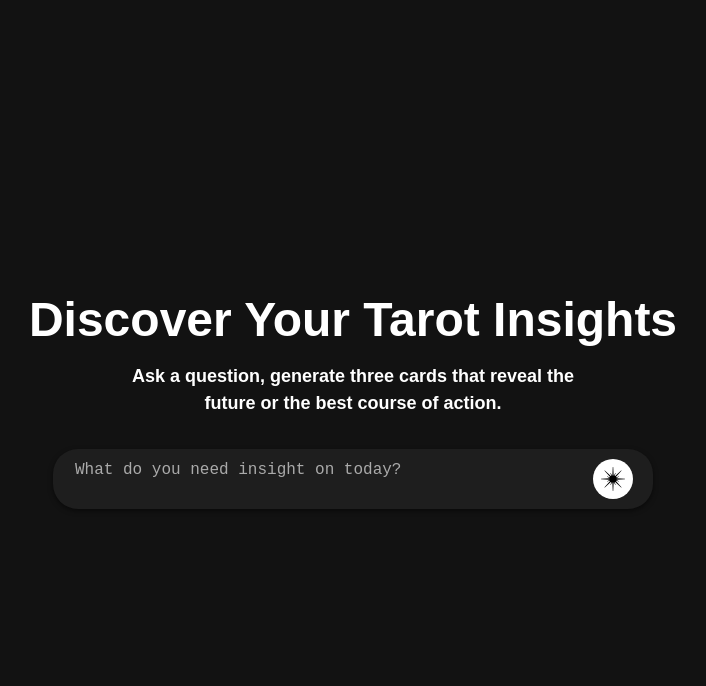
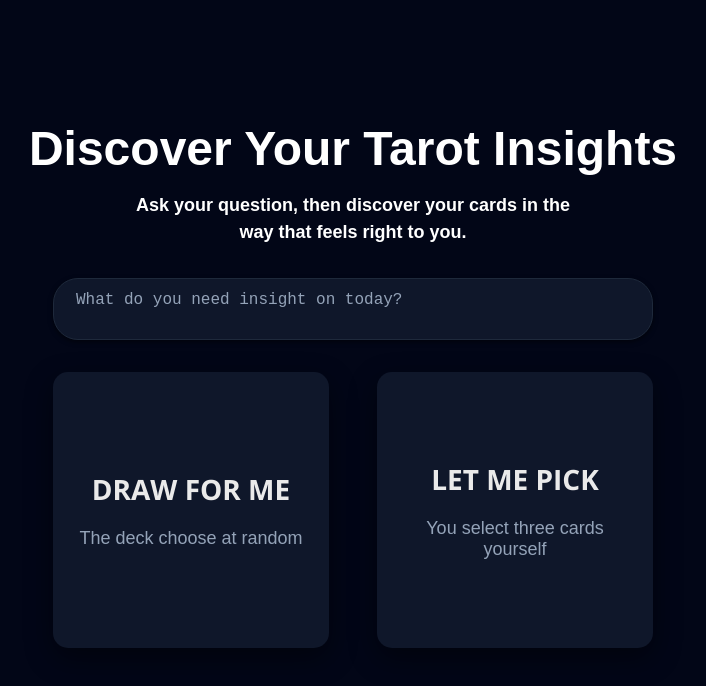
Before and after one commit to anduscheung/tarot-cards-picking, a React (Vite) app: page / in a window 1280 px wide. Shown: the top 686 px of the page, without its empty margins (287-993 px from the left). Built offline with nearby package versions, Linux system fonts and the light colour scheme.

Commit message:
feat: create the tarot mode page

```diff
--- a/index.html
+++ b/index.html
@@ -3,6 +3,9 @@
   <head>
     <meta charset="UTF-8" />
     <link rel="icon" type="image/svg+xml" href="/vite.svg" />
+    <link rel="preconnect" href="https://fonts.googleapis.com">
+<link rel="preconnect" href="https://fonts.gstatic.com" crossorigin>
+<link href="https://fonts.googleapis.com/css2?family=Open+Sans:ital,wght@0,300..800;1,300..800&family=Poppins:ital,wght@0,100;0,200;0,300;0,400;0,500;0,600;0,700;0,800;0,900;1,100;1,200;1,300;1,400;1,500;1,600;1,700;1,800;1,900&family=Public+Sans:ital,wght@0,100..900;1,100..900&family=Saira:ital,wght@0,100..900;1,100..900&display=swap" rel="stylesheet">
     <meta name="viewport" content="width=device-width, initial-scale=1.0" />
     <title>A Tarot Card Picker App | Vite, React, TypeScript & Advanced CSS Animations</title>
   </head>
--- a/src/App.tsx
+++ b/src/App.tsx
@@ -1,10 +1,12 @@
 import "./App.css";
-import AskAQuestion from "./features/AskAQuestion/AskAQuestion";
+import Mode from "./features/Mode";
+// import AskAQuestion from "./features/AskAQuestion/AskAQuestion";
 
 function App() {
   return (
     <div className="App">
-      <AskAQuestion />
+      <Mode />
+      {/* <AskAQuestion /> */}
     </div>
   );
 }
--- /dev/null
+++ b/src/features/Mode/Card.module.scss
@@ -0,0 +1,119 @@
+.title {
+  font-weight: 700;
+  text-transform: uppercase;
+  font-family: "Open Sans";
+  font-size: clamp(16px, 3vw, 28px);
+}
+
+.substring {
+  font-size: clamp(12px, 2vw, 18px);
+  color: #94a3b8;
+}
+
+.text {
+  text-align: center;
+}
+
+.shimmerCard {
+  --radius: 16px;
+  --border: 2px; /* border thickness */
+  --bg: rgb(15 23 42); /* card background */
+  --shine1: #fff; /* bright points in the shimmer */
+  --shine2: #8ec5ff;
+  --shine3: #b388ff;
+
+  width: 100%;
+
+  position: relative;
+  display: inline-block;
+  border: 0;
+  background: transparent;
+  border-radius: var(--radius);
+  padding: 0;
+  cursor: pointer;
+  isolation: isolate; /* keep pseudo elements clipped */
+}
+
+/* actual card surface */
+.shimmerCardInner {
+  display: flex;
+  flex-direction: column;
+  justify-content: center;
+  align-items: center;
+  gap: clamp(10px, 2vw, 20px);
+
+  aspect-ratio: 1 / 1;
+  background: var(--bg);
+  color: #eaeaea;
+  border-radius: calc(var(--radius) - 1px);
+  padding: 24px;
+  box-shadow: 0 10px 28px rgba(0, 0, 0, 0.45);
+  position: relative;
+  z-index: 1;
+}
+.shimmerCard::before {
+  content: "";
+  position: absolute;
+  inset: 0;
+  padding: var(--border);
+  border-radius: var(--radius);
+  background: conic-gradient(
+    from 0deg,
+    transparent 0deg,
+    var(--shine1) 60deg,
+    var(--shine2) 120deg,
+    var(--shine3) 180deg,
+    var(--shine2) 240deg,
+    var(--shine1) 300deg,
+    transparent 360deg
+  );
+
+  /* Show gradient only as a ring (border) */
+  -webkit-mask: linear-gradient(#000 0 0) content-box, linear-gradient(#000 0 0);
+  -webkit-mask-composite: xor;
+  mask-composite: exclude;
+
+  filter: blur(0.2px); /* crisper on some displays */
+  animation: shimmer-rotate 2.2s linear infinite;
+  animation-play-state: paused; /* only run on hover/focus */
+  opacity: 0;
+  visibility: hidden;
+  transition: opacity 0.3s ease, visibility 0s linear 0.3s;
+}
+
+/* subtle outer glow that fades in on hover */
+.shimmerCard::after {
+  content: "";
+  position: absolute;
+  inset: -6px;
+  border-radius: calc(var(--radius) + 6px);
+  background: radial-gradient(40% 60% at 50% 50%, rgba(255, 255, 255, 0.08), transparent 60%);
+  opacity: 0;
+  transition: opacity 0.25s ease;
+}
+
+/* turn animation on when interactive */
+.shimmerCard:hover::before,
+.shimmerCard:focus-visible::before {
+  animation-play-state: running;
+  opacity: 1;
+  visibility: visible;
+  transition-delay: 0s; /* appear immediately */
+}
+.shimmerCard:hover::after,
+.shimmerCard:focus-visible::after {
+  opacity: 1;
+}
+
+@keyframes shimmer-rotate {
+  to {
+    transform: rotate(360deg);
+  }
+}
+
+/* Respect reduced-motion */
+@media (prefers-reduced-motion: reduce) {
+  .shimmerCard::before {
+    animation: none;
+  }
+}
--- /dev/null
+++ b/src/features/Mode/Card.tsx
@@ -0,0 +1,19 @@
+import styles from "./Card.module.scss";
+
+interface CardProps {
+  title: string;
+  substring: string;
+}
+
+const Card: React.FC<CardProps> = ({ title, substring }) => {
+  return (
+    <div className={styles.shimmerCard}>
+      <div className={styles.shimmerCardInner}>
+        <div className={`${styles.title} ${styles.text}`}>{title}</div>
+        <div className={`${styles.substring} ${styles.text}`}>{substring}</div>
+      </div>
+    </div>
+  );
+};
+
+export default Card;
--- /dev/null
+++ b/src/features/Mode/Mode.module.scss
@@ -0,0 +1,87 @@
+.container {
+  display: flex;
+  flex-direction: column;
+  justify-content: center;
+  align-items: center;
+  height: 100vh;
+  width: 100vw;
+  overflow: hidden;
+  // background-color: #121212;
+  background-color: rgb(2 6 23);
+  color: #ffffff;
+  font-family: "Arial", sans-serif;
+}
+
+.title {
+  font-size: clamp(28px, 4vw, 48px);
+  margin: 0;
+  color: #ffffff;
+  text-align: center;
+}
+
+.subTitle {
+  max-width: clamp(260px, 80%, 460px);
+  font-size: clamp(14px, 2vw, 18px);
+  text-align: center;
+  margin-top: 16px;
+  line-height: 1.5;
+  margin-bottom: 32px;
+}
+
+.questionForm {
+  display: flex;
+  flex-direction: column;
+  justify-content: center;
+  align-items: center;
+  width: 100%;
+}
+
+.textAreaContainer {
+  display: flex;
+  align-items: center;
+  background-color: rgb(15 23 42);
+  border-radius: 25px;
+  padding: 10px 20px;
+  box-shadow: 0 2px 5px rgba(0, 0, 0, 0.5);
+  width: clamp(280px, 80%, 600px);
+  margin: 0 auto;
+  border: 1px solid #1e293b;
+}
+
+.questionTextArea {
+  border: none;
+  background: none;
+  outline: none;
+  font-size: clamp(16px, 2.5vw, 18px);
+  width: 100%;
+  color: #ffffff;
+  resize: none;
+  height: 40px;
+  margin-right: 10px;
+  caret-color: #ffffff;
+  scrollbar-width: none;
+}
+
+.questionTextArea::placeholder {
+  color: #94a3b8;
+  font-size: clamp(12px, 2vw, 16px);
+}
+
+@media (max-width: 768px) {
+  .textAreaContainer {
+    padding: 10px 15px;
+  }
+
+  .subTitle {
+    margin-bottom: 24px;
+  }
+}
+
+.cardContainer {
+  display: flex;
+  width: clamp(280px, 80%, 600px);
+  justify-content: space-between;
+  gap: clamp(20px, 5vw, 48px);
+  align-items: center;
+  margin: 32px 0;
+}
--- /dev/null
+++ b/src/features/Mode/Mode.tsx
@@ -0,0 +1,35 @@
+import { useState } from "react";
+import Card from "./Card";
+import styles from "./Mode.module.scss";
+
+const Mode = () => {
+  const [question, setQuestion] = useState("");
+
+  return (
+    <div className={styles.container}>
+      <h1 className={styles.title}>Discover Your Tarot Insights</h1>
+      <h5 className={styles.subTitle}>
+        Ask your question, then discover your cards in the way that feels right to you.
+      </h5>
+      <form
+        //   onSubmit={handleSubmit}
+        className={styles.questionForm}
+      >
+        <div className={styles.textAreaContainer}>
+          <textarea
+            className={styles.questionTextArea}
+            value={question}
+            onChange={(e) => setQuestion(e.target.value)}
+            placeholder="What do you need insight on today?"
+          />
+        </div>
+      </form>
+      <div className={styles.cardContainer}>
+        <Card title="Draw for Me" substring="The deck choose at random" />
+        <Card title="Let Me Pick" substring="You select three cards yourself" />
+      </div>
+    </div>
+  );
+};
+
+export default Mode;
--- /dev/null
+++ b/src/features/Mode/index.ts
@@ -0,0 +1 @@
+export { default } from "./Mode";
```
